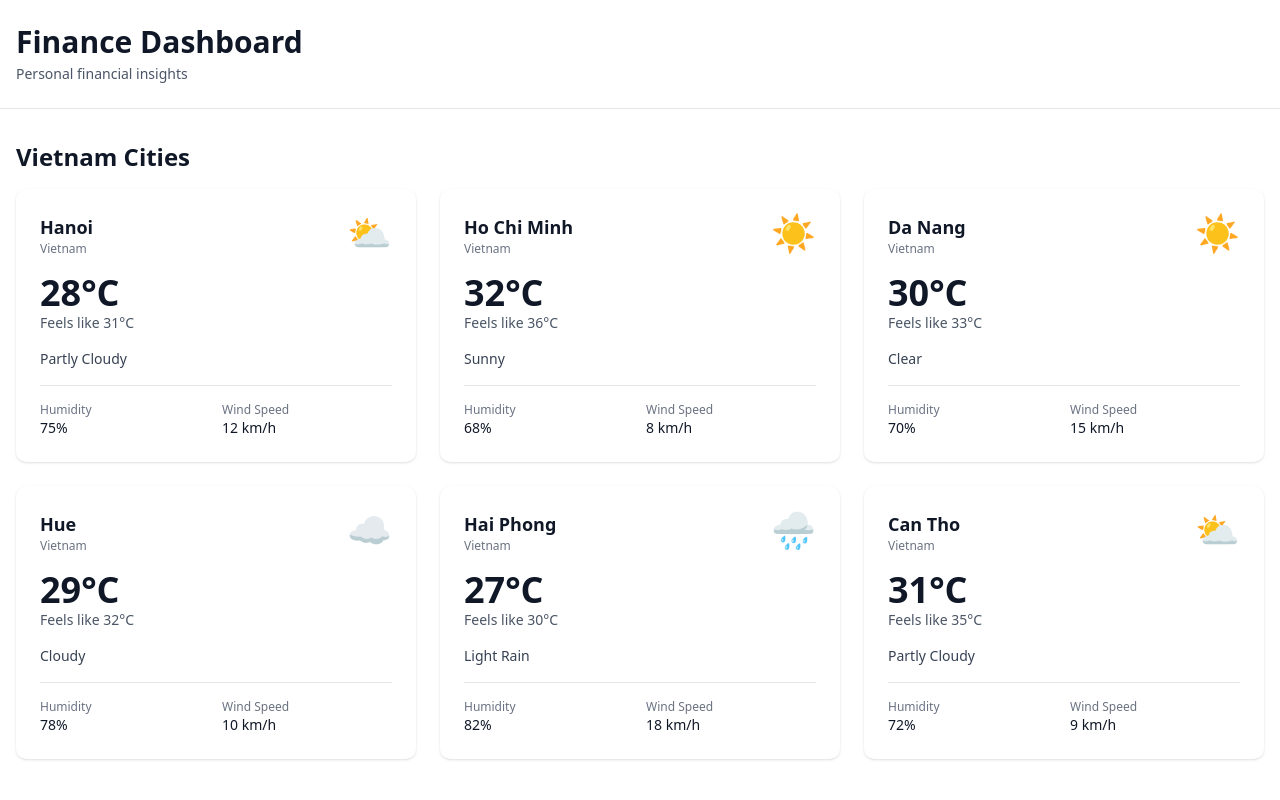
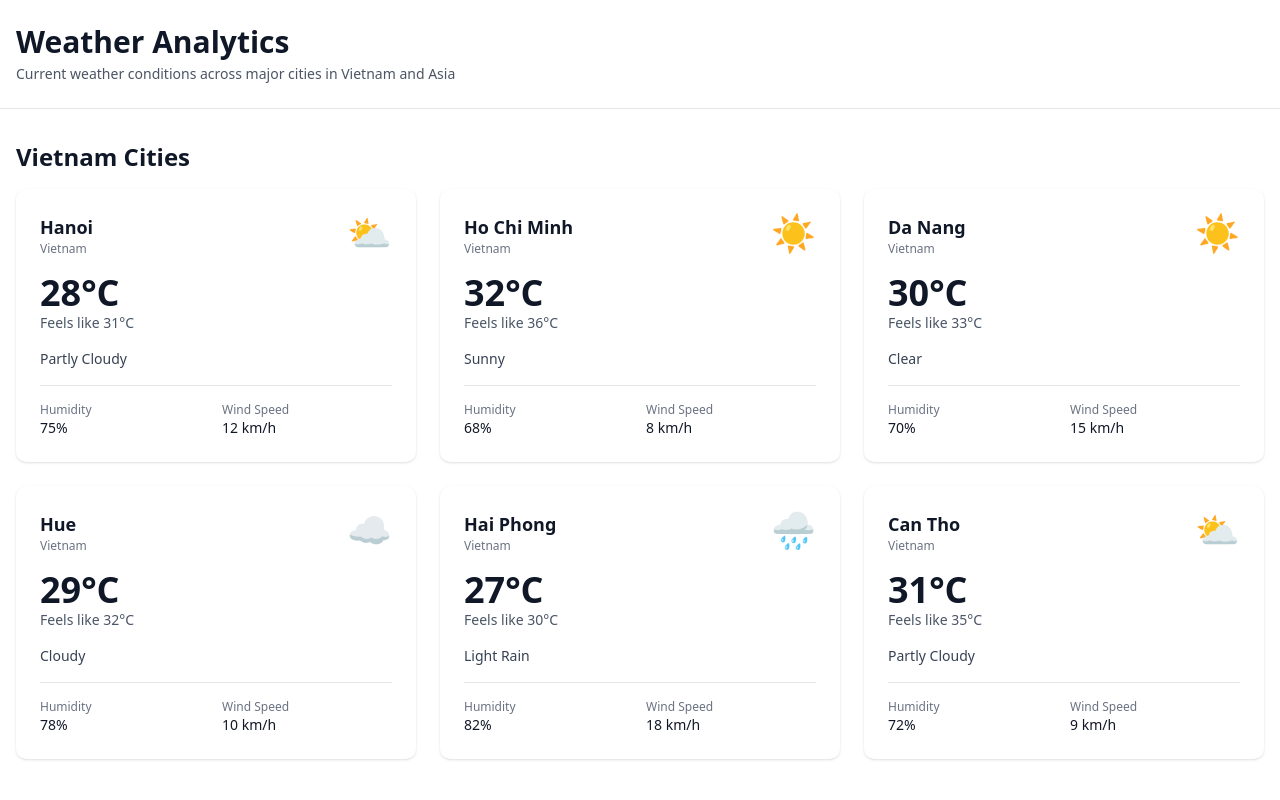
Before and after one commit to lumina293/my-website, a Next.js app: page /projects/weather-analytics in a window 1280 px wide. Shown: the top 800 px of the page. Built offline with nearby package versions, Linux system fonts and the light colour scheme.

Commit message:
Fix header of project vietnam-geo and weather-analytics

```diff
--- a/app/projects/vietnam-geo/page.js
+++ b/app/projects/vietnam-geo/page.js
@@ -25,7 +25,7 @@ import ProjectHeader from "@/components/ProjectHeader";
 export default function VietnamGeo() {
     return (
         <main>
-            <ProjectHeader title="Weather Analytics" subtitle="Current weather conditions across major cities in Vietnam and Asia"/>
+            <ProjectHeader title="Vietnam Geography" subtitle="Vietnam Geography Dashboard"/>
             <UnitStatCards/>
             <ComparisonCards/>
             <ProvinceCommunalUnitsChart/>
--- a/app/projects/weather-analytics/page.js
+++ b/app/projects/weather-analytics/page.js
@@ -4,7 +4,7 @@ import ProjectHeader from "@/components/ProjectHeader";
 export default function WeatherAnalytics() {
     return (
         <main>
-            <ProjectHeader title="Finance Dashboard" subtitle="Personal financial insights"/>
+            <ProjectHeader title="Weather Analytics" subtitle="Current weather conditions across major cities in Vietnam and Asia"/>
             <VietnamCitiesSection/>
             <AsianCitiesSection/>
         </main>
```
